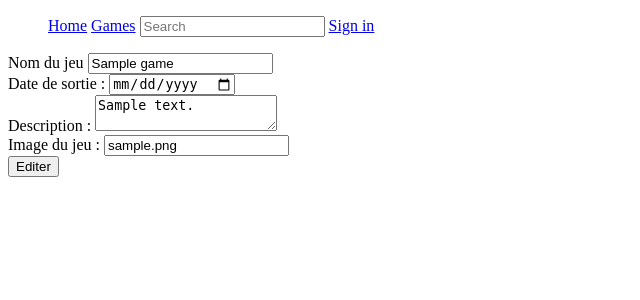
After one commit to Nyxouu/Workshop_Web_s2, a Flask app: page /games/edit/1 in a window 1280 px wide. The commit adds this page. Shown: the top 300 px of the page, without its empty margins (0-640 px from the left). Run offline with Flask 3, Linux system fonts and the light colour scheme; tables that the repository leaves empty or names only in its code hold one stand-in row (values such as "Sample post").

Commit message:
Add, edit et list games

```diff
--- a/Workshop_web_s2/model.py
+++ b/Workshop_web_s2/model.py
@@ -17,18 +17,74 @@ def connect():
     )
     return speedscore_db
 
-
 def get_all_games() :
     connection = connect()
+
     SQL = "SELECT * FROM game"
     bd_cursor = connection.cursor()
     bd_cursor.execute(SQL)
 
     data = bd_cursor.fetchall() #values
-    fields_list = bd_cursor.description   # keys
-
+    fields_list = bd_cursor.description  #keys
     formated_games = format_query(fields_list, data)
 
     bd_cursor.close()
     connection.close()
     return formated_games
+
+def get_game(id) :
+    connection = connect()
+    SQL = "SELECT * FROM game where id_game = %s"
+    bd_cursor = connection.cursor()
+    bd_cursor.execute(SQL, (id,))
+    data = bd_cursor.fetchall() #values
+    fields_list = bd_cursor.description  #keys
+    formated_game = format_query(fields_list, data)
+    bd_cursor.close()
+    connection.close()
+    return formated_game
+
+def add_new_game(name, description, released_date, image) :
+    try:
+        connection = connect()
+        SQL = "insert into game (name, description, released_date, image) values (%s, %s, %s, %s)"
+        bd_cursor = connection.cursor()
+        bd_cursor.execute(SQL, (name, description, released_date, image))
+        connection.commit()
+    except Exception as e:
+        print("An error occurred: {e}")
+    finally:
+        if bd_cursor:
+            bd_cursor.close()
+        if connection:
+            connection.close()
+
+def update_game(id, name, description, released_date, image) :
+    try:
+        connection = connect()
+        SQL = "update game set name = %s, description = %s, released_date = %s, image = %s where id_game = %s"
+        bd_cursor = connection.cursor()
+        bd_cursor.execute(SQL, (name, description, released_date, image, id))
+        connection.commit()
+    except Exception as e:
+        print("An error occurred: {e}")
+    finally:
+        if bd_cursor:
+            bd_cursor.close()
+        if connection:
+            connection.close()
+
+def delete_one_game(id) :
+    try:
+        connection = connect()
+        SQL = "delete from game where id_game = %s"
+        bd_cursor = connection.cursor()
+        bd_cursor.execute(SQL, (id,))
+        connection.commit()
+    except Exception as e:
+        print("An error occurred: {e}")
+    finally:
+        if bd_cursor:
+            bd_cursor.close()
+        if connection:
+            connection.close()
--- a/Workshop_web_s2/server.py
+++ b/Workshop_web_s2/server.py
@@ -1,4 +1,4 @@
-from flask import Flask,request,render_template
+from flask import Flask,request,render_template,redirect
 from flask_cors import CORS
 import model
 
@@ -8,15 +8,6 @@ CORS(app)
 @app.route("/")
 def index():
     return render_template('home.html')
-
-@app.route("/games")
-def games():
-    data = model.get_all_games()
-    return render_template('games.html', games=data)
-
-@app.route("/games/<id>")
-def game():
-    return render_template('game.html', game=id)
 
 # @app.route("/account")
 # def account():
@@ -34,12 +25,49 @@ def game():
 # def signup():
 #     return render_template('signup.html')
 
-@app.route("/category/add")
-def signup():
-    return render_template('signup.html')
-@app.route("/category/edit/<id>")
-def signup():
-    return render_template('signup.html')
-@app.route("/category/delete/<id>")
-def signup():
-    return render_template('signup.html')
+# @app.route("/category/add")
+# def signup():
+#     return render_template('signup.html')
+# @app.route("/category/edit/<id>")
+# def signup():
+#     return render_template('signup.html')
+# @app.route("/category/delete/<id>")
+# def signup():
+#     return render_template('signup.html')
+
+@app.route("/games")
+def games():
+    data = model.get_all_games()
+    return render_template('game/games.html', games=data)
+
+@app.route("/games/<id>", methods=['GET'])
+def game(id):
+    data = model.get_game(int(id))
+    return render_template('game/game.html', game=data)
+
+@app.route("/games/add", methods=['GET', 'POST'])
+def add_game():
+    if request.method == 'POST' :
+        name = request.form['name']
+        description = request.form['description']
+        released_date = request.form['released_date']
+        image = request.form['image']
+        model.add_new_game(name, description, released_date, image)
+    return render_template('game/add_game.html')
+
+@app.route("/games/edit/<id>", methods=['GET', 'POST'])
+def edit_game(id):
+    data = model.get_game(int(id))
+    if request.method == 'POST' :
+        name = request.form['name']
+        description = request.form['description']
+        released_date = request.form['released_date']
+        image = request.form['image']
+        model.update_game(int(id), name, description, released_date, image)
+        data = model.get_game(int(id))
+    return render_template('game/edit_game.html', game=data)
+
+@app.route("/games/delete/<id>", methods=['GET', 'POST'])
+def delete_game(id):
+    model.delete_one_game(int(id))
+    return redirect("/games", code=302)
--- /dev/null
+++ b/Workshop_web_s2/templates/game/edit_game.html
@@ -0,0 +1,33 @@
+<!DOCTYPE html>
+<html>
+  <head>
+      <meta charset="UTF-8" />
+      <meta name="viewport" content="width=device-width, initial-scale=1.0">
+      <link rel="stylesheet" href="/static/css/menu.css">
+      <title>Speed Score</title>
+  </head>
+  <body>
+    {% include "menu.html" %}
+
+    <form action="" method="POST">
+        <div>
+            <label for="name">Nom du jeu</label>
+            <input id="name" type="text" name="name" value="{{game[0].name}}" required>
+        </div>
+        <div>
+            <label for="released_date">Date de sortie :</label>
+            <input id="released_date" type="date" name="released_date" value="{{game[0].released_date}}" required>
+        </div>
+        <div>
+            <label for="description">Description :</label>
+            <textarea id="description" type="text" name="description" required>{{game[0].description}}</textarea>
+        </div>
+        <div>
+            <label for="image">Image du jeu :</label>
+            <input id="image" type="text" name="image" value="{{game[0].image}}">
+        </div>
+        <input type="submit" value="Editer">
+    </form>
+
+  </body>
+</html>
```
Also changed, not shown: Workshop_web_s2/templates/game/add_game.html (added, +33 -0 lines), Workshop_web_s2/templates/game/game.html (renamed from Workshop_web_s2/templates/games.html, +4 -5 lines), Workshop_web_s2/templates/game/games.html (added, +20 -0 lines), Workshop_web_s2/templates/game.html (deleted).
